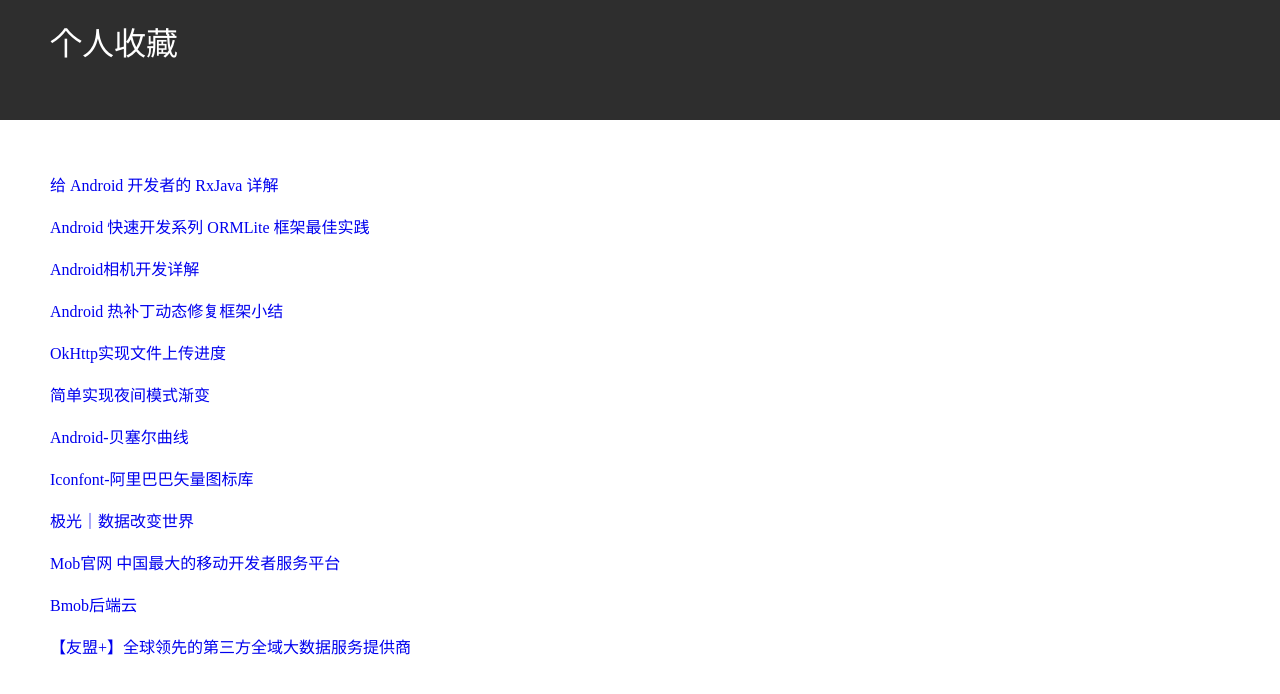
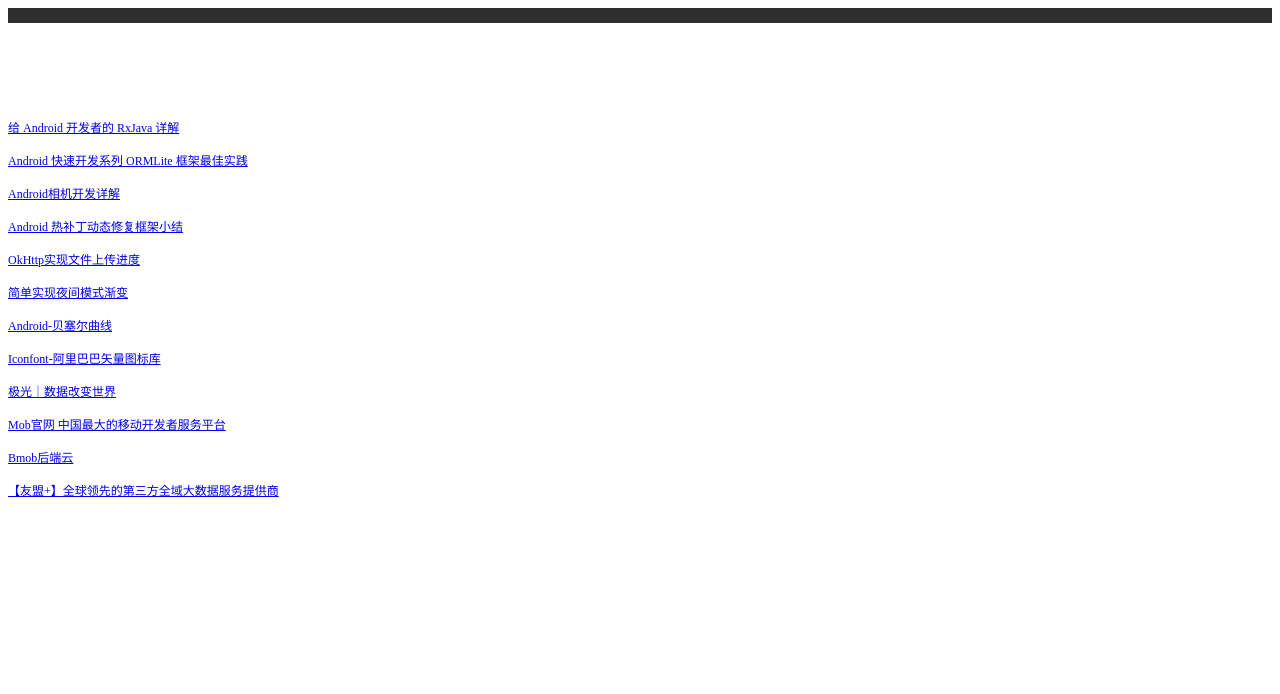
Before and after one commit to hylinslove/hylinslove.github.io, a plain HTML site: page content.html in a window 1280 px wide. Drawn offline with Linux system fonts and the light colour scheme.

Commit message:
mac test

```diff
--- a/content.html
+++ b/content.html
@@ -1,83 +1,57 @@
-<!DOCTYPE html>
+<!DOCTYPE html PUBLIC "-//W3C//DTD HTML 4.01//EN" "http://www.w3.org/TR/html4/strict.dtd">
 <html>
-<meta http-equiv="Content-Type" content="text/html; charset=utf-8" />
 <head>
-<title>孟祥龙的收藏</title>
-<style type="text/css">
-     body,p,h1{margin: 0;}
-     .alsp{font-family: "黑体"}
-</style>
-<style>
-     .font_href{font-family: "微软雅黑"}
-</style>
-<style>
-	a:hover{color:red}
-</style>
+  <meta http-equiv="Content-Type" content="text/html; charset=utf-8">
+  <meta http-equiv="Content-Style-Type" content="text/css">
+  <title>孟祥龙的收藏</title>
+  <meta name="Generator" content="Cocoa HTML Writer">
+  <meta name="CocoaVersion" content="1504.82">
+  <style type="text/css">
+    p.p1 {margin: 0.0px 0.0px 0.0px 0.0px; line-height: 14.0px; font: 12.0px Times; color: #000000; -webkit-text-stroke: #000000; background-color: #2e2e2e; min-height: 14.0px}
+    p.p2 {margin: 0.0px 0.0px 0.0px 0.0px; line-height: 14.0px; font: 12.0px Times; color: #000000; -webkit-text-stroke: #000000; min-height: 14.0px}
+    p.p3 {margin: 0.0px 0.0px 0.0px 0.0px; line-height: 33.0px; font: 24.0px 'PingFang SC'; color: #ffffff; -webkit-text-stroke: #ffffff}
+    p.p4 {margin: 0.0px 0.0px 0.0px 0.0px; line-height: 17.0px; font: 12.0px 'PingFang SC'; color: #0000ee; -webkit-text-stroke: #0000ee}
+    span.s1 {font-kerning: none}
+    span.s2 {font: 12.0px Times; font-kerning: none; color: #000000; -webkit-text-stroke: 0px #000000}
+  </style>
 </head>
 <body>
-<div  id="Layer1" style="position:absolute; width:100%; height:15%; z-index:-1;background:#2e2e2e" >
-</div>
-
-<br>
-<font class="alsp" size="6" color="#ffffff" style="margin:50px">个人收藏</font>
-<br>
-<br>
-<br>
-<br>
-<br>
-<br>
-<br>
-<!-- 右边的内容-->
-<div  id="Layer1" style="width:60%; height:75%;float:right">
-</div>
-
-<a href="http://gank.io/post/560e15be2dca930e00da1083" class="font_href" target="_blank" style="margin:50px;text-decoration:none">给 Android 开发者的 RxJava 详解</a>
-<br>
-<br>
-<a href="http://blog.csdn.net/lmj623565791/article/details/39122981" class="font_href" target="_blank" style="margin:50px;text-decoration:none;"> Android 快速开发系列 ORMLite 框架最佳实践</a>
-<br>
-<br>
-<a href="http://www.mamicode.com/info-detail-472436.html" class="font_href" target="_blank" style="margin:50px;text-decoration:none;">Android相机开发详解</a>
-<br>
-<br>
-<a href="http://blog.csdn.net/lmj623565791/article/details/49883661" class="font_href" target="_blank" style="margin:50px;text-decoration:none;"> Android 热补丁动态修复框架小结</a>
-<br>
-<br>
-<a href="http://blog.csdn.net/djk_dong/article/details/48179315" class="font_href" target="_blank" style="margin:50px;text-decoration:none;"> OkHttp实现文件上传进度</a>
-<br>
-<br>
-<a href="http://www.open-open.com/lib/view/open1473755123518.html" class="font_href" target="_blank" style="margin:50px;text-decoration:none;">简单实现夜间模式渐变</a>
-<br>
-<br>
-<a href="http://blog.csdn.net/z82367825/article/details/51599245" class="font_href" target="_blank" style="margin:50px;text-decoration:none;"> Android-贝塞尔曲线</a>
-<br>
-<br>
-<a href="http://www.iconfont.cn/" class="font_href" target="_blank" style="margin:50px;text-decoration:none;">Iconfont-阿里巴巴矢量图标库</a>
-<br>
-<br>
-
-<a href="https://www.jiguang.cn/" class="font_href" target="_blank" style="margin:50px;text-decoration:none;"> 极光｜数据改变世界</a>
-<br>
-<br>
-<a href="http://mob.com/" class="font_href" target="_blank" style="margin:50px;text-decoration:none;">Mob官网 中国最大的移动开发者服务平台</a>
-<br>
-<br>
-<a href="http://www.bmob.cn/" class="font_href" target="_blank" style="margin:50px;text-decoration:none;"> Bmob后端云</a>
-<br>
-<br>
-<a href="http://www.umeng.com/" class="font_href" target="_blank" style="margin:50px;text-decoration:none;">【友盟+】全球领先的第三方全域大数据服务提供商</a>
-<br>
-<br>
-
-
-
-
-<br>
-<br>
-<br>
-<br>
-<br>
-<br>
-<br>
+<p class="p1"><span class="s1"></span><br></p>
+<p class="p2"><span class="s1"></span><br></p>
+<p class="p3"><span class="s1">个人收藏</span><span class="s2"><span class="Apple-converted-space"> </span></span></p>
+<p class="p2"><span class="s1"></span><br></p>
+<p class="p2"><span class="s1"></span><br></p>
+<p class="p2"><span class="s1"></span><br></p>
+<p class="p4"><span class="s1"><a href="http://gank.io/post/560e15be2dca930e00da1083">给 Android 开发者的 RxJava 详解</a></span><span class="s2"><span class="Apple-converted-space"> </span></span></p>
+<p class="p2"><span class="s1"></span><br></p>
+<p class="p4"><span class="s1"><a href="http://blog.csdn.net/lmj623565791/article/details/39122981">Android 快速开发系列 ORMLite 框架最佳实践</a></span><span class="s2"><span class="Apple-converted-space"> </span></span></p>
+<p class="p2"><span class="s1"></span><br></p>
+<p class="p4"><span class="s1"><a href="http://www.mamicode.com/info-detail-472436.html">Android相机开发详解</a></span><span class="s2"><span class="Apple-converted-space"> </span></span></p>
+<p class="p2"><span class="s1"></span><br></p>
+<p class="p4"><span class="s1"><a href="http://blog.csdn.net/lmj623565791/article/details/49883661">Android 热补丁动态修复框架小结</a></span><span class="s2"><span class="Apple-converted-space"> </span></span></p>
+<p class="p2"><span class="s1"></span><br></p>
+<p class="p4"><span class="s1"><a href="http://blog.csdn.net/djk_dong/article/details/48179315">OkHttp实现文件上传进度</a></span><span class="s2"><span class="Apple-converted-space"> </span></span></p>
+<p class="p2"><span class="s1"></span><br></p>
+<p class="p4"><span class="s1"><a href="http://www.open-open.com/lib/view/open1473755123518.html">简单实现夜间模式渐变</a></span><span class="s2"><span class="Apple-converted-space"> </span></span></p>
+<p class="p2"><span class="s1"></span><br></p>
+<p class="p4"><span class="s1"><a href="http://blog.csdn.net/z82367825/article/details/51599245">Android-贝塞尔曲线</a></span><span class="s2"><span class="Apple-converted-space"> </span></span></p>
+<p class="p2"><span class="s1"></span><br></p>
+<p class="p4"><span class="s1"><a href="http://www.iconfont.cn/">Iconfont-阿里巴巴矢量图标库</a></span><span class="s2"><span class="Apple-converted-space"> </span></span></p>
+<p class="p2"><span class="s1"></span><br></p>
+<p class="p4"><span class="s1"><a href="https://www.jiguang.cn/">极光｜数据改变世界</a></span><span class="s2"><span class="Apple-converted-space"> </span></span></p>
+<p class="p2"><span class="s1"></span><br></p>
+<p class="p4"><span class="s1"><a href="http://mob.com/">Mob官网 中国最大的移动开发者服务平台</a></span><span class="s2"><span class="Apple-converted-space"> </span></span></p>
+<p class="p2"><span class="s1"></span><br></p>
+<p class="p4"><span class="s1"><a href="http://www.bmob.cn/">Bmob后端云</a></span><span class="s2"><span class="Apple-converted-space"> </span></span></p>
+<p class="p2"><span class="s1"></span><br></p>
+<p class="p4"><span class="s1"><a href="http://www.umeng.com/">【友盟+】全球领先的第三方全域大数据服务提供商</a></span><span class="s2"><span class="Apple-converted-space"> </span></span></p>
+<p class="p2"><span class="s1"></span><br></p>
+<p class="p2"><span class="s1"></span><br></p>
+<p class="p2"><span class="s1"></span><br></p>
+<p class="p2"><span class="s1"></span><br></p>
+<p class="p2"><span class="s1"></span><br></p>
+<p class="p2"><span class="s1"></span><br></p>
+<p class="p2"><span class="s1"></span><br></p>
+<p class="p2"><span class="s1"></span><br></p>
 </body>
 </html>
```
